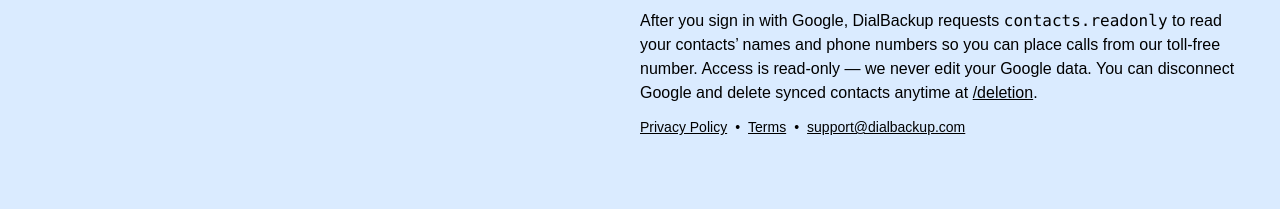
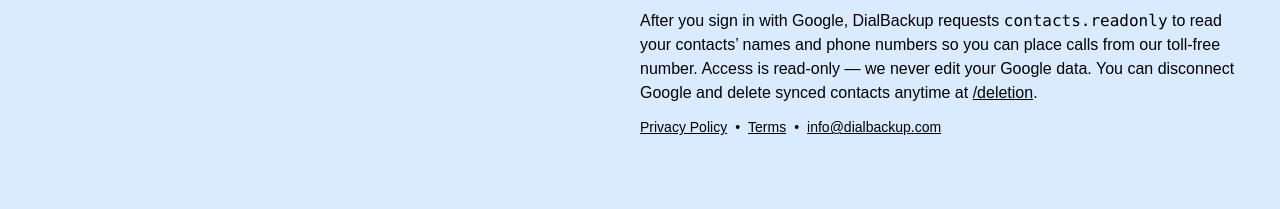
Before and after one commit to MagicSoftDev0717/backupcall-800, a Next.js app: page / in a window 1280 px wide. Shown: the part 1769-1978 px from the top of the page. Built offline with nearby package versions, Linux system fonts and the light colour scheme; no server answers.

Commit message:
update howitworks section modify #4

```diff
--- a/src/components/Howitworks/index.tsx
+++ b/src/components/Howitworks/index.tsx
@@ -59,7 +59,7 @@ const Howitworks = () => {
                             <span className="mx-2">•</span>
                             <a href="/terms" className="underline">Terms</a>
                             <span className="mx-2">•</span>
-                            <a href="mailto:support@dialbackup.com" className="underline">support@dialbackup.com</a>
+                            <a href="mailto:info@dialbackup.com" className="underline">info@dialbackup.com</a>
                         </div>
 
                     </div>
```
